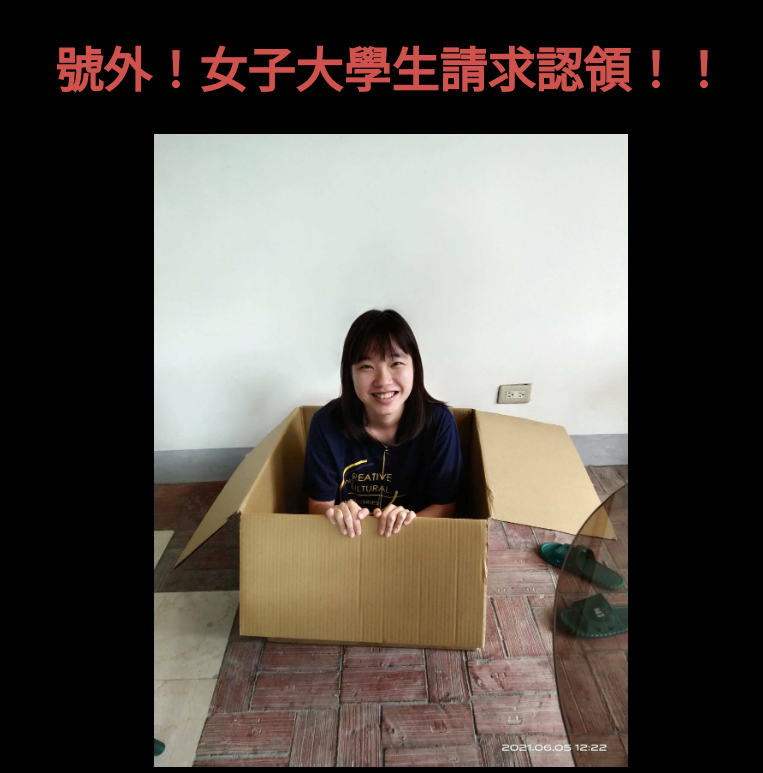
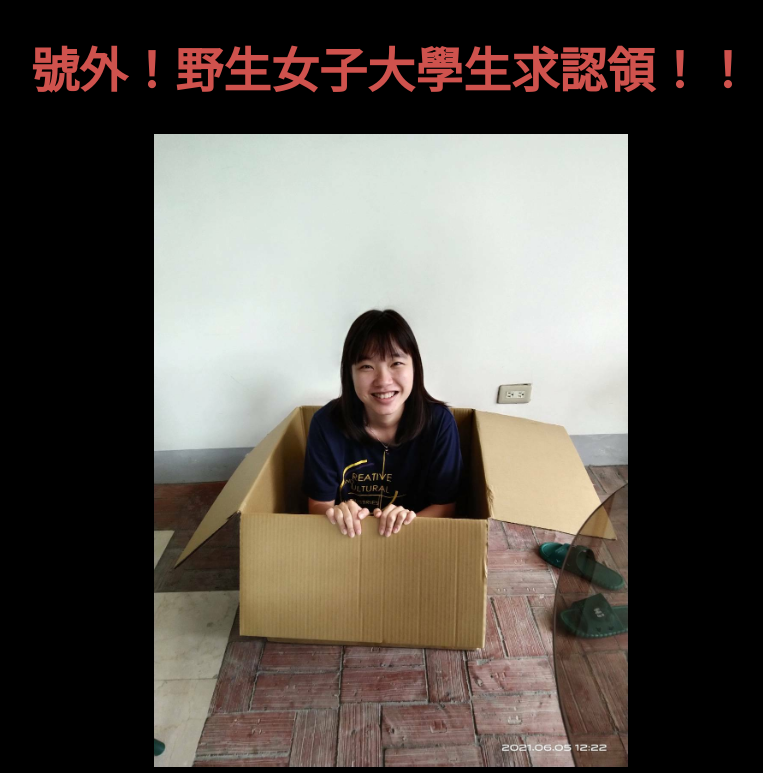
Before and after one commit to alex4605/kmufaconeoninepetest, a plain HTML site: page index.html in a window 1280 px wide. Shown: the top 773 px of the page, without its empty margins (249-1012 px from the left). Drawn offline with Linux system fonts and the light colour scheme.

Commit message:
text change

```diff
--- a/index.html
+++ b/index.html
@@ -6,7 +6,7 @@
     <link rel="stylesheet" type="text/css" href="style.css">
 </head>
 <body>
-<h1>號外！女子大學生請求認領！！</h1>
+<h1>號外！野生女子大學生求認領！！</h1>
 
 <section>
     <img src="496108.jpg" width="474" height="633" alt="倫加不想出來見人" class="center">
```
